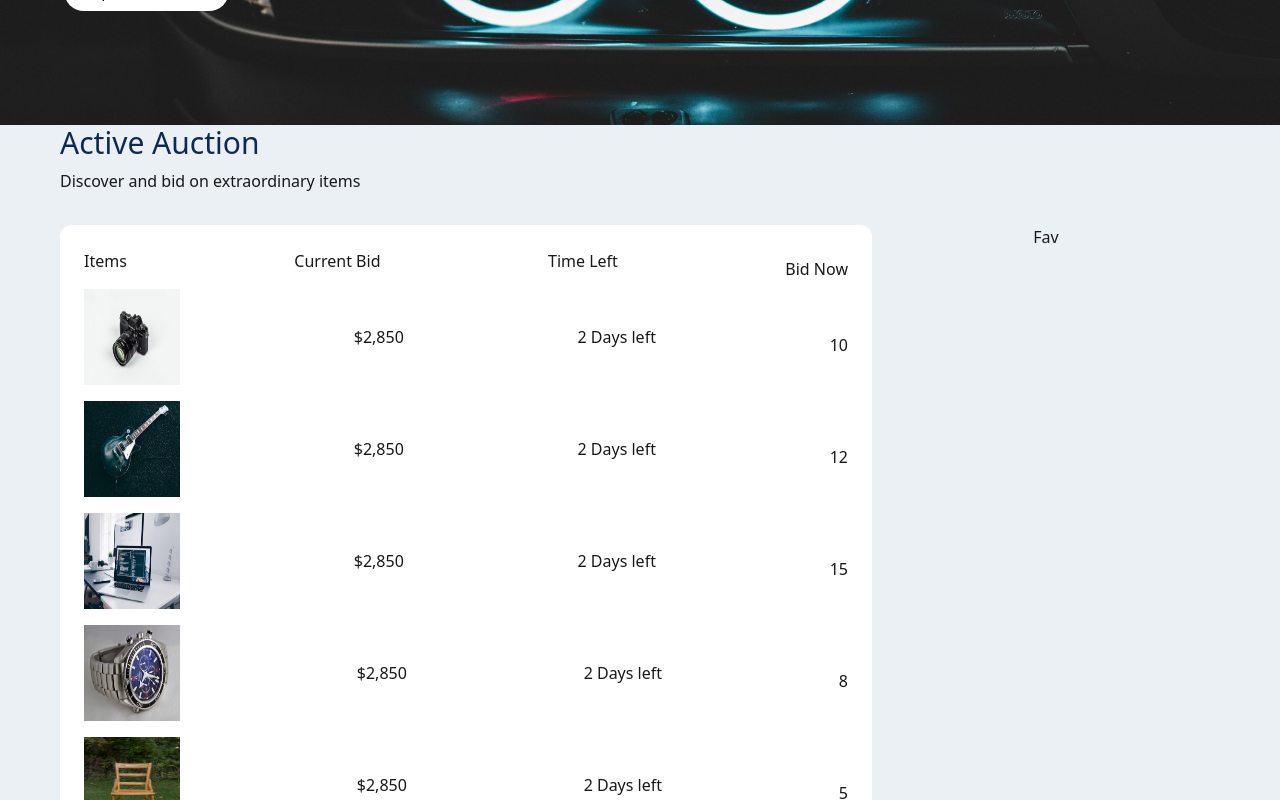
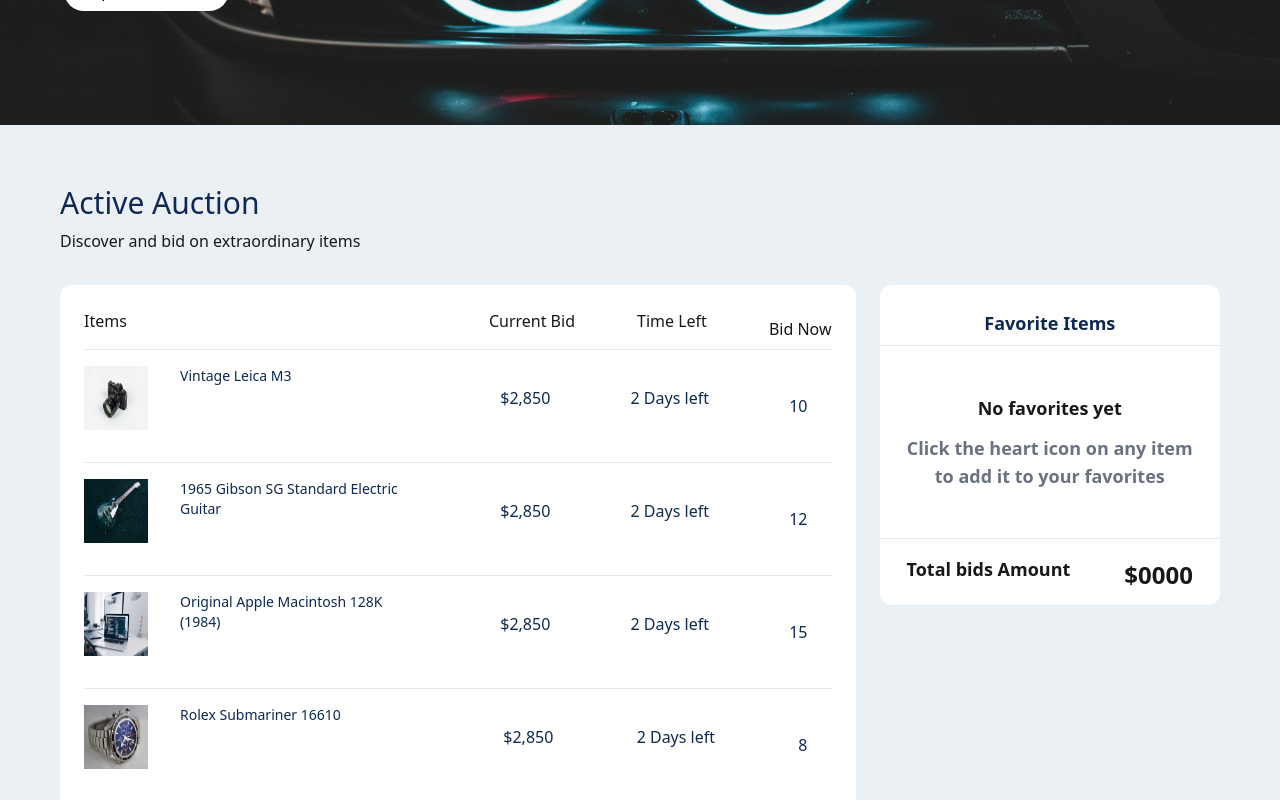
Before and after one commit to iftakhersifat/auction-gallery, a React (Vite) app: page / in a window 1280 px wide. Shown: the part 440-1240 px from the top of the page. Built offline with nearby package versions, Linux system fonts and the light colour scheme.

Commit message:
added updated section

```diff
--- a/src/Components/Bid/Bid.jsx
+++ b/src/Components/Bid/Bid.jsx
@@ -1,15 +1,19 @@
 import React from 'react';
 
 const Bid = ({bid}) => {
-    const {image, currentBidPrice, timeLeft, bidsCount}=bid;
+    const {image, currentBidPrice, timeLeft, bidsCount, title}=bid;
     return (
-        <div className='flex justify-between items-center space-y-4'>
+        <div className='flex justify-between items-center space-y-4 text-[#0E2954] py-4 border-b border-[#E3EAF3] last:border-b-0'>
 
-            <img className='w-[96px] h-[96px]' src={image} alt="" />
-            <p>{currentBidPrice}</p>
-            <p>{timeLeft}</p>
-            <p>{bidsCount}</p>
+            <div className="flex space-x-4">
+         <img className="w-[64px] h-[64px]" src={image} />
+        <p className="text-sm w-[240px] ml-4">{title}</p>
+       </div>
+            <p className='text-center'>{currentBidPrice}</p>
+            <p className='text-center'>{timeLeft}</p>
+            <p className='text-center mr-6'>{bidsCount}</p>
         </div>
+
     );
 };
 
--- a/src/Components/Bids/Bids.jsx
+++ b/src/Components/Bids/Bids.jsx
@@ -5,29 +5,39 @@ const Bids = ({bidsFetch}) => {
     const bidsUse =use(bidsFetch);
     console.log(bidsUse)
     return (
-        <div className='px-15 bg-[#EBF0F5]'>
+        <div className='px-15 py-15 bg-[#EBF0F5]'>
             <h1 className='text-[#0E2954] text-3xl mb-2'>Active Auction</h1>
             <p className='mb-8'>Discover and bid on extraordinary items</p>
 
-        <div className='flex'>
+        <div className='flex space-x-6'>
             <div className="left w-[70%] bg-[#FFFFFF] rounded-xl p-6 mb-[116px]">
 
-            <div className='flex justify-between items-center space-y-4'>
+            <div className='flex justify-between items-center space-y-4 border-b border-[#E3EAF3]'>
                 <h1>Items</h1>
-                <h1>Current Bid</h1>
+                <h1 className="ml-[300px]">Current Bid</h1>
                 <h1>Time Left</h1>
                 <h1>Bid Now</h1>
             </div>
 
-                <div className=''>
+                <div className='gap-2'>
                 {
                     bidsUse.map(bid=><Bid key={bid.id} bid={bid}></Bid>)
                 }
                 </div>
             </div>
 
-            <div className="right w-[30%] text-center">
-                <p>Fav</p>
+            {/* favorite items section */}
+            <div className="right w-[30%] bg-[#FFFFFF] py-4 rounded-xl h-[320px] text-center ">
+
+            <h1 className="text-[#0E2954] text-lg font-semibold p-2 border-b border-[#E3EAF3]">Favorite Items</h1>
+            <div className='py-2 space-y-3'>
+            <p className="text-lg font-semibold mt-10">No favorites yet</p>
+            <p className="text-lg font-semibold text-gray-500 mb-10">Click the heart icon on any item <br /> to add it to your favorites</p>
+            </div>
+          <div className="border-t border-[#E3EAF3] pt-4 font-semibold flex justify-around">
+            <p className="text-lg font-semibold">Total bids Amount</p>
+            <p className="text-2xl mt-1">$0000</p>
+          </div>
             </div>
         </div>
 
```
